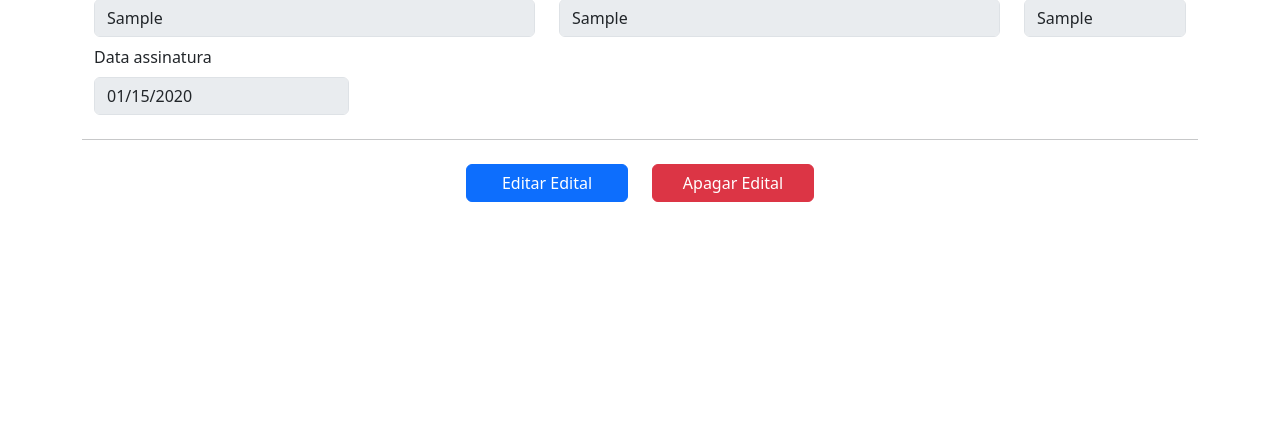
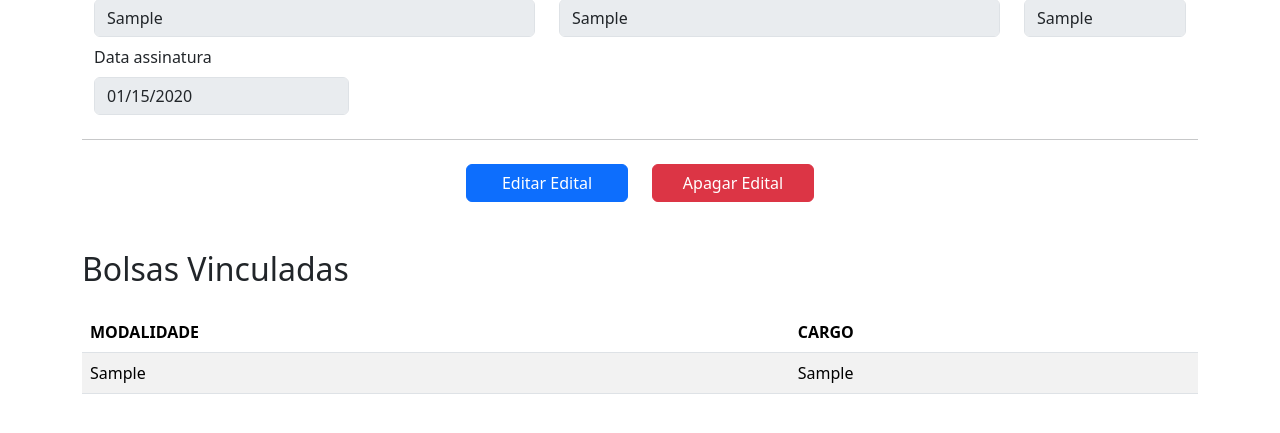
Before and after one commit to GTI-SESPB/bolsistas, a Flask app: template src/templates/editais/visualizar.html in a window 1280 px wide. Shown: the part 221-654 px from the top of the page. Run offline with Flask 3, Linux system fonts and the light colour scheme; the template is opened without the code that fills it: values that come from a table or form of the project are taken from there, others are empty; tables that the repository leaves empty hold one stand-in row (values such as "Sample post").

Commit message:
feat: add bolsas vinculadas a um edital no visualizar editais

```diff
--- a/src/templates/editais/visualizar.html
+++ b/src/templates/editais/visualizar.html
@@ -66,4 +66,23 @@
     </div>
   </div>
 </div>
+<div class="mt-5">
+  <h2>Bolsas Vinculadas</h2>
+  <table class="table table-striped table-hover mt-4">
+    <thead>
+      <tr>
+        <th scope="col">MODALIDADE</th>
+        <th scope="col">CARGO</th>
+      </tr>
+    </thead>
+    <tbody>
+      {% for bolsa in edital.bolsas %}
+      <tr style="cursor: pointer;" onclick="redirecionar('{{ url_for("bolsas.visualizar", id=bolsa.id) }}')">
+        <td scope="col">{{ bolsa.modalidade }}</td>
+        <td scope="col">{{ bolsa.cargo }}</td>
+      </tr>
+      {% endfor %}
+    </tbody>
+  </table>
+</div>
 {% endblock content %}
```
